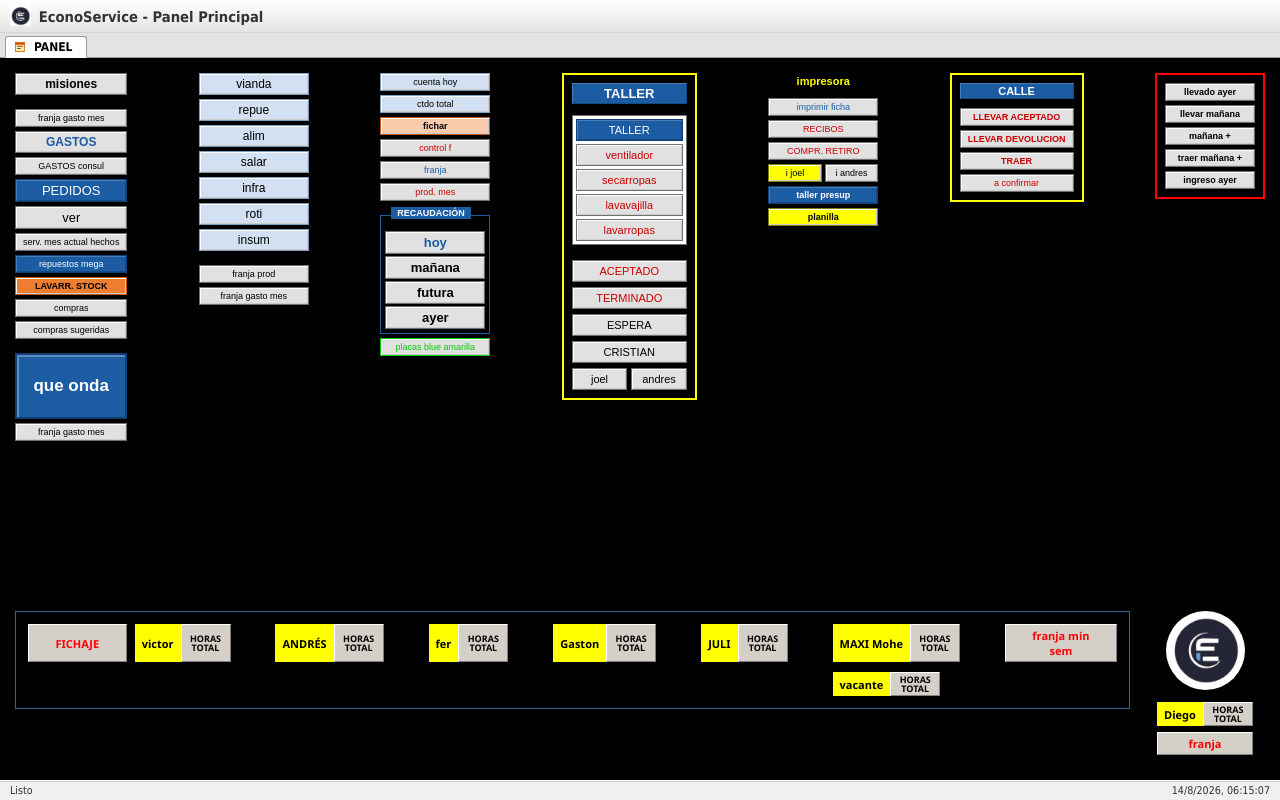
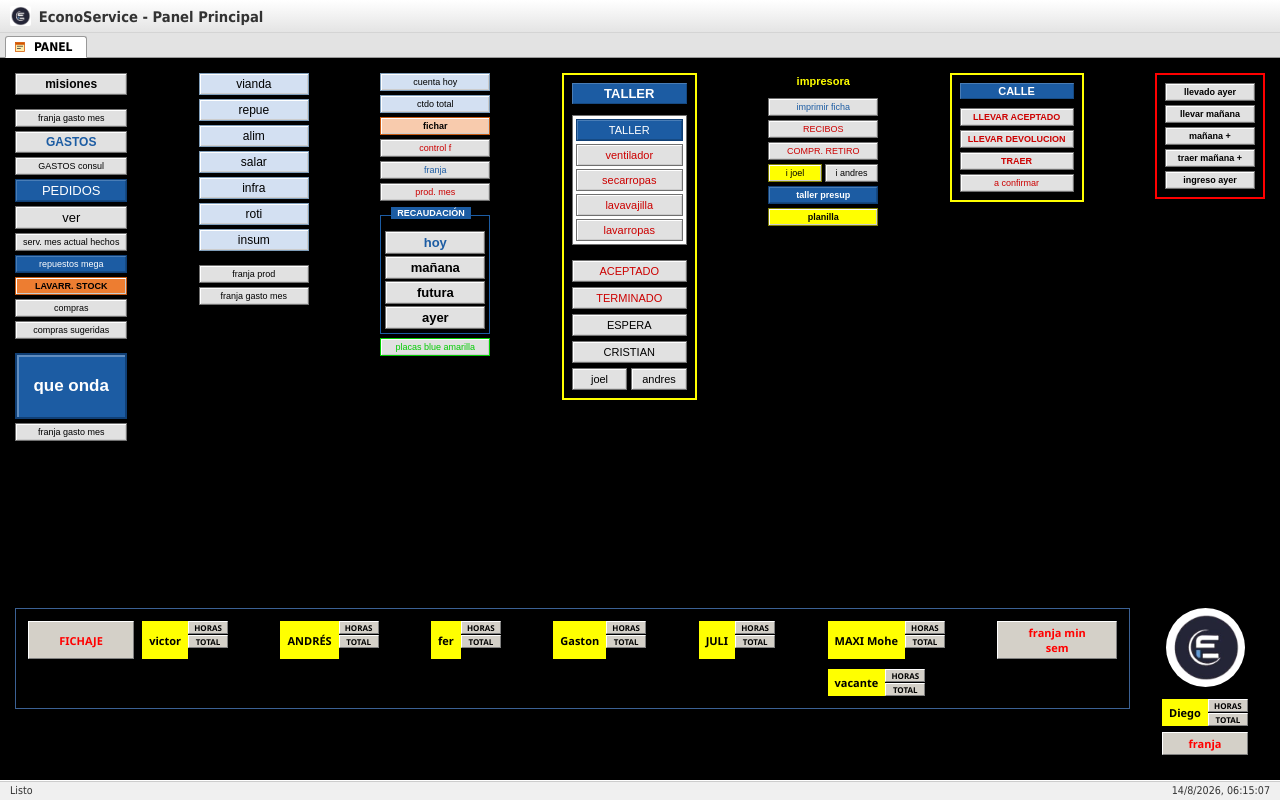
Before and after one commit to portadordelsello-stack/econo-access-ui, a website: page public/index.html in a window 1280 px wide. Drawn offline with Linux system fonts and the light colour scheme; no server answers.

Commit message:
Split HORAS TOTAL into separate stacked HORAS and TOTAL buttons next to yellow labels

```diff
--- a/public/css/style.css
+++ b/public/css/style.css
@@ -591,6 +591,25 @@ input[type="checkbox"]:checked::after {
   color: red !important;
 }
 
+.fichaje-stacked-buttons {
+  display: flex;
+  flex-direction: column;
+  gap: 1px;
+}
+
+.colab-sub-btn {
+  font-size: 8px;
+  font-weight: bold;
+  padding: 1px 3px;
+  min-width: 40px;
+  height: 13px;
+  line-height: 1.0;
+  display: flex;
+  align-items: center;
+  justify-content: center;
+  box-sizing: border-box;
+}
+
 .colab-horas-btn {
   font-size: 9px;
   line-height: 1.0;
--- a/public/index.html
+++ b/public/index.html
@@ -145,37 +145,55 @@
           <!-- victor -->
           <div class="fichaje-colab-pair">
             <div class="access-label-yellow">victor</div>
-            <a href="#ministerio?colaborador=8" class="access-btn-grey colab-horas-btn">HORAS<br>TOTAL</a>
+            <div class="fichaje-stacked-buttons">
+              <a href="#ministerio?colaborador=8&tab=horas" class="access-btn-grey colab-sub-btn">HORAS</a>
+              <a href="#ministerio?colaborador=8&tab=total" class="access-btn-grey colab-sub-btn">TOTAL</a>
+            </div>
           </div>
 
           <!-- ANDRÉS -->
           <div class="fichaje-colab-pair">
             <div class="access-label-yellow">ANDRÉS</div>
-            <a href="#ministerio?colaborador=4" class="access-btn-grey colab-horas-btn">HORAS<br>TOTAL</a>
+            <div class="fichaje-stacked-buttons">
+              <a href="#ministerio?colaborador=4&tab=horas" class="access-btn-grey colab-sub-btn">HORAS</a>
+              <a href="#ministerio?colaborador=4&tab=total" class="access-btn-grey colab-sub-btn">TOTAL</a>
+            </div>
           </div>
 
           <!-- fer -->
           <div class="fichaje-colab-pair">
             <div class="access-label-yellow">fer</div>
-            <a href="#ministerio?colaborador=2" class="access-btn-grey colab-horas-btn">HORAS<br>TOTAL</a>
+            <div class="fichaje-stacked-buttons">
+              <a href="#ministerio?colaborador=2&tab=horas" class="access-btn-grey colab-sub-btn">HORAS</a>
+              <a href="#ministerio?colaborador=2&tab=total" class="access-btn-grey colab-sub-btn">TOTAL</a>
+            </div>
           </div>
 
           <!-- Gaston -->
           <div class="fichaje-colab-pair">
             <div class="access-label-yellow">Gaston</div>
-            <a href="#ministerio?colaborador=3" class="access-btn-grey colab-horas-btn">HORAS<br>TOTAL</a>
+            <div class="fichaje-stacked-buttons">
+              <a href="#ministerio?colaborador=3&tab=horas" class="access-btn-grey colab-sub-btn">HORAS</a>
+              <a href="#ministerio?colaborador=3&tab=total" class="access-btn-grey colab-sub-btn">TOTAL</a>
+            </div>
           </div>
 
           <!-- JULI -->
           <div class="fichaje-colab-pair">
             <div class="access-label-yellow">JULI</div>
-            <a href="#ministerio?colaborador=6" class="access-btn-grey colab-horas-btn">HORAS<br>TOTAL</a>
+            <div class="fichaje-stacked-buttons">
+              <a href="#ministerio?colaborador=6&tab=horas" class="access-btn-grey colab-sub-btn">HORAS</a>
+              <a href="#ministerio?colaborador=6&tab=total" class="access-btn-grey colab-sub-btn">TOTAL</a>
+            </div>
           </div>
 
           <!-- MAXI Mohe -->
           <div class="fichaje-colab-pair">
             <div class="access-label-yellow">MAXI Mohe</div>
-            <a href="#ministerio?colaborador=7" class="access-btn-grey colab-horas-btn">HORAS<br>TOTAL</a>
+            <div class="fichaje-stacked-buttons">
+              <a href="#ministerio?colaborador=7&tab=horas" class="access-btn-grey colab-sub-btn">HORAS</a>
+              <a href="#ministerio?colaborador=7&tab=total" class="access-btn-grey colab-sub-btn">TOTAL</a>
+            </div>
           </div>
 
           <!-- franja min sem -->
@@ -184,7 +202,10 @@
           <!-- vacante (aligned under MAXI Mohe in column 7) -->
           <div class="fichaje-colab-pair vacante-container">
             <div class="access-label-yellow">vacante</div>
-            <a href="#ministerio?colaborador=vacante" class="access-btn-grey colab-horas-btn">HORAS<br>TOTAL</a>
+            <div class="fichaje-stacked-buttons">
+              <a href="#ministerio?colaborador=vacante&tab=horas" class="access-btn-grey colab-sub-btn">HORAS</a>
+              <a href="#ministerio?colaborador=vacante&tab=total" class="access-btn-grey colab-sub-btn">TOTAL</a>
+            </div>
           </div>
 
         </div>
@@ -196,7 +217,10 @@
           <div class="diego-container">
             <div class="fichaje-colab-pair">
               <div class="access-label-yellow">Diego</div>
-              <a href="#ministerio?colaborador=diego" class="access-btn-grey colab-horas-btn">HORAS<br>TOTAL</a>
+              <div class="fichaje-stacked-buttons">
+                <a href="#ministerio?colaborador=diego&tab=horas" class="access-btn-grey colab-sub-btn">HORAS</a>
+                <a href="#ministerio?colaborador=diego&tab=total" class="access-btn-grey colab-sub-btn">TOTAL</a>
+              </div>
             </div>
             <a href="#" class="access-btn-grey red-text franja-diego-btn">franja</a>
           </div>
```
